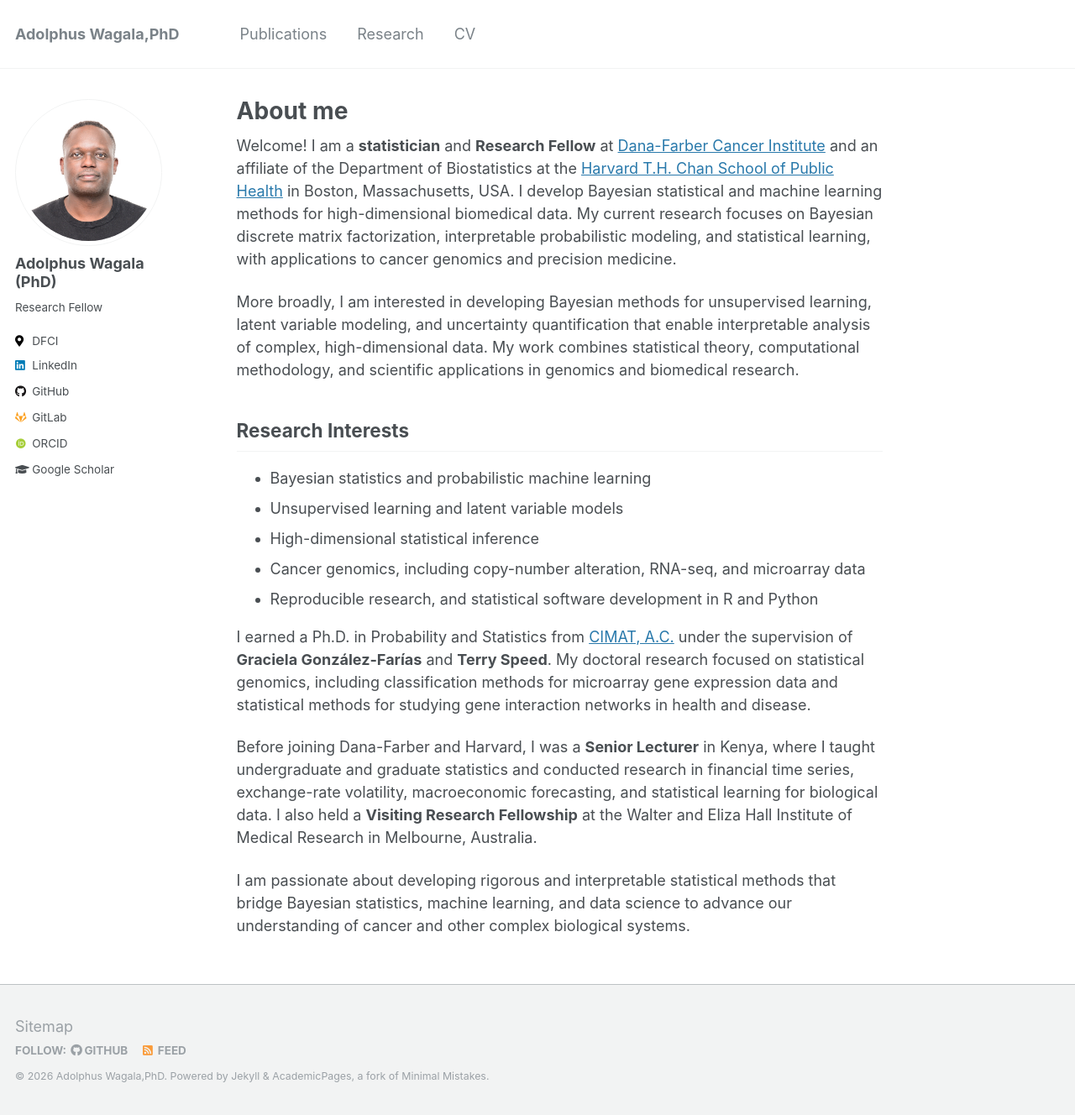
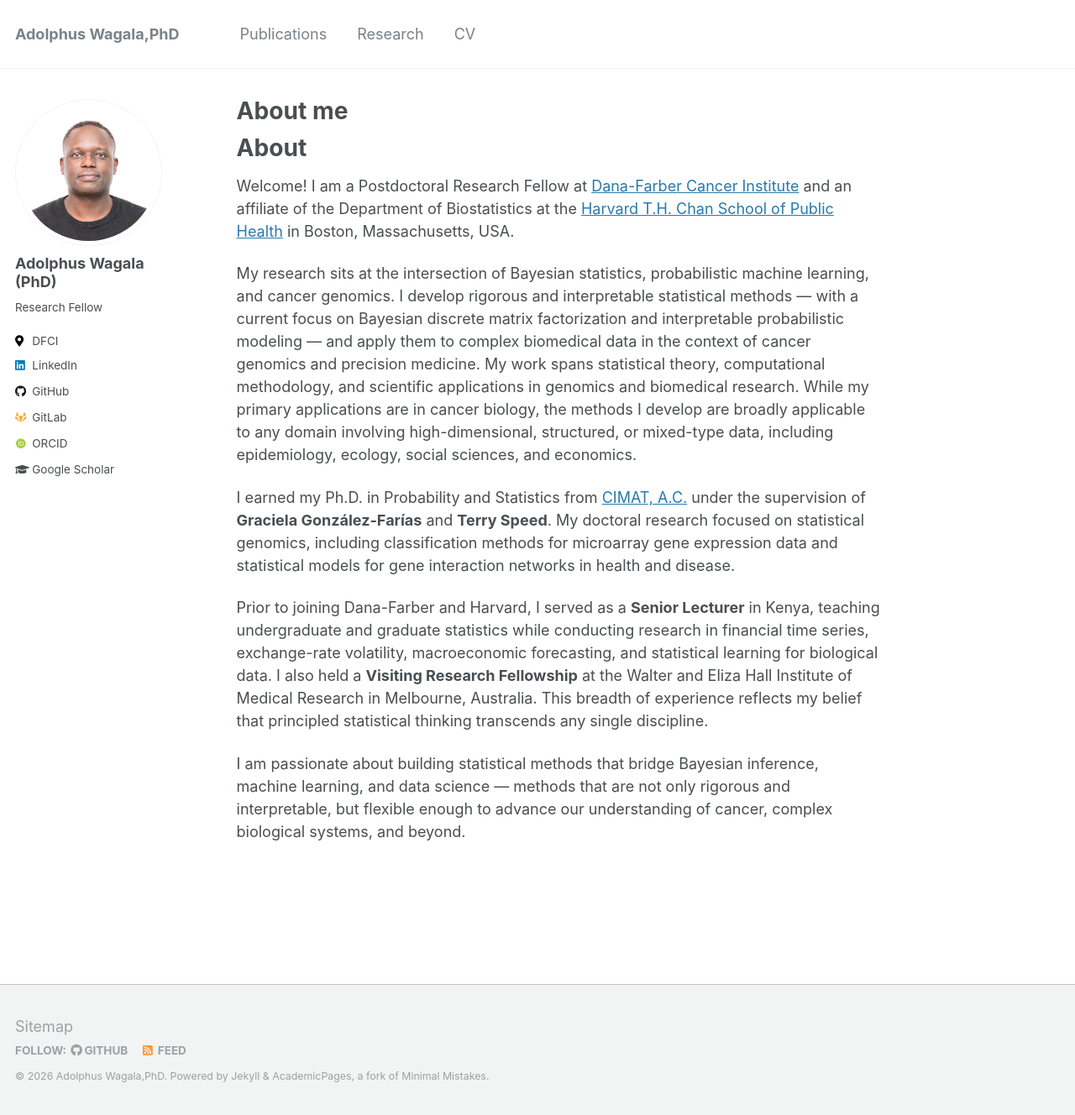
Before and after one commit to wagala/wagala.github.io, a Jekyll site: the page built from _pages/about.md, in a window 1280 px wide and 1328 px high. Shown: the whole window at 84% size. Built offline with Jekyll 4.4.1, drawn with Linux system fonts in a browser that asks for light colours; some web fonts are replaced.

Commit message:
Update About page

```diff
--- a/_pages/about.md
+++ b/_pages/about.md
@@ -7,20 +7,43 @@ redirect_from:
   - /about/
   - /about.html
 ---
-Welcome! I am a **statistician** and **Research Fellow** at [Dana-Farber Cancer Institute](https://www.dana-farber.org/) and an affiliate of the Department of Biostatistics at the [Harvard T.H. Chan School of Public Health](https://hsph.harvard.edu) in Boston, Massachusetts, USA. I develop Bayesian statistical and machine learning methods for high-dimensional biomedical data. My current research focuses on Bayesian discrete matrix factorization, interpretable probabilistic modeling, and statistical learning, with applications to cancer genomics and precision medicine.
+# About
 
-More broadly, I am interested in developing Bayesian methods for unsupervised learning, latent variable modeling, and uncertainty quantification that enable interpretable analysis of complex, high-dimensional data. My work combines statistical theory, computational methodology, and scientific applications in genomics and biomedical research.
+Welcome! I am a Postdoctoral Research Fellow at
+[Dana-Farber Cancer Institute](https://www.dana-farber.org/) and an affiliate
+of the Department of Biostatistics at the
+[Harvard T.H. Chan School of Public Health](https://hsph.harvard.edu)
+in Boston, Massachusetts, USA.
 
-## Research Interests
+My research sits at the intersection of Bayesian statistics, probabilistic
+machine learning, and cancer genomics. I develop rigorous and interpretable
+statistical methods — with a current focus on Bayesian discrete matrix
+factorization and interpretable probabilistic modeling — and apply them to
+complex biomedical data in the context of cancer genomics and precision
+medicine. My work spans statistical theory, computational methodology, and
+scientific applications in genomics and biomedical research. While my primary
+applications are in cancer biology, the methods I develop are broadly
+applicable to any domain involving high-dimensional, structured, or
+mixed-type data, including epidemiology, ecology, social sciences,
+and economics.
 
-- Bayesian statistics and probabilistic machine learning
-- Unsupervised learning and latent variable models
-- High-dimensional statistical inference
-- Cancer genomics, including copy-number alteration, RNA-seq, and microarray data
-- Reproducible research, and statistical software development in R and Python
+I earned my Ph.D. in Probability and Statistics from
+[CIMAT, A.C.](https://www.cimat.mx/) under the supervision of
+**Graciela González-Farías** and **Terry Speed**. My doctoral research
+focused on statistical genomics, including classification methods for
+microarray gene expression data and statistical models for gene interaction
+networks in health and disease.
 
-I earned a Ph.D. in Probability and Statistics from [CIMAT, A.C.](https://www.cimat.mx/) under the supervision of **Graciela González-Farías** and **Terry Speed**. My doctoral research focused on statistical genomics, including classification methods for microarray gene expression data and statistical methods for studying gene interaction networks in health and disease.
+Prior to joining Dana-Farber and Harvard, I served as a **Senior Lecturer**
+in Kenya, teaching undergraduate and graduate statistics while conducting
+research in financial time series, exchange-rate volatility, macroeconomic
+forecasting, and statistical learning for biological data. I also held a
+**Visiting Research Fellowship** at the Walter and Eliza Hall Institute of
+Medical Research in Melbourne, Australia. This breadth of experience reflects
+my belief that principled statistical thinking transcends any single
+discipline.
 
-Before joining Dana-Farber and Harvard, I was a **Senior Lecturer** in Kenya, where I taught undergraduate and graduate statistics and conducted research in financial time series, exchange-rate volatility, macroeconomic forecasting, and statistical learning for biological data. I also held a **Visiting Research Fellowship** at the Walter and Eliza Hall Institute of Medical Research in Melbourne, Australia.
-
-I am passionate about developing rigorous and interpretable statistical methods that bridge Bayesian statistics, machine learning, and data science to advance our understanding of cancer and other complex biological systems.
+I am passionate about building statistical methods that bridge Bayesian
+inference, machine learning, and data science — methods that are not only
+rigorous and interpretable, but flexible enough to advance our understanding
+of cancer, complex biological systems, and beyond.
```
